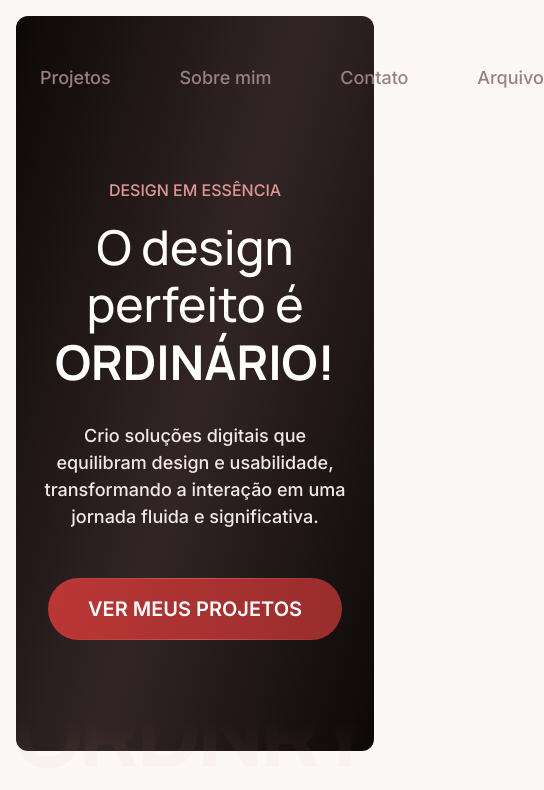
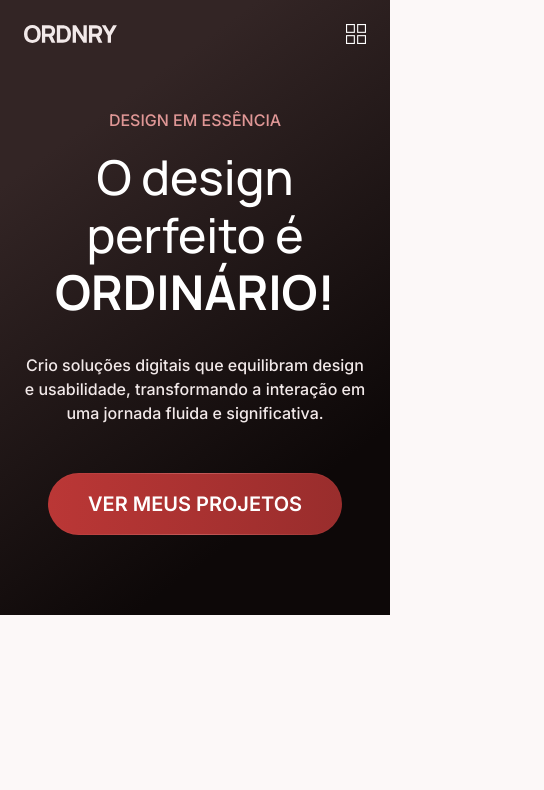
Before and after one commit to SamucaDren/ORDNRY-Portfolio, a React (Vite) app in the folder portfolio_ORDNRY/: page / in a window 390 px wide. Shown: the top 790 px of the page, 544 px wide, since content can reach past the window. Built offline with nearby package versions, Linux system fonts and the light colour scheme.

Commit message:
hero-section-mobile

```diff
--- a/portfolio_ORDNRY/src/pages/Home/Componentes/HeroSection-Style.css
+++ b/portfolio_ORDNRY/src/pages/Home/Componentes/HeroSection-Style.css
@@ -44,3 +44,22 @@
   bottom: -17px;
   z-index: 1;
 }
+
+@media (max-width: 768px) {
+  .hero-section {
+    padding: 24px 24px 80px 24px;
+    border-radius: 24px;
+    margin: 0;
+    gap: 64px;
+    border-radius: 0px;
+    background: linear-gradient(144deg, #332525 20.82%, #0d0808 79.18%);
+  }
+
+  .hero-content-container {
+    height: fit-content;
+  }
+
+  .overlay-hero {
+    display: none;
+  }
+}
--- a/portfolio_ORDNRY/src/pages/Home/Componentes/HeroSection.tsx
+++ b/portfolio_ORDNRY/src/pages/Home/Componentes/HeroSection.tsx
@@ -44,7 +44,7 @@ function HeroSection() {
           </div>
           <p
             className={
-              (isMobile ? "body-18-medium" : "body-16-medium") +
+              (isMobile ? "body-16-medium" : "body-18-medium") +
               " color-neutral-200"
             }
           >
--- a/portfolio_ORDNRY/src/resources/NavBar.tsx
+++ b/portfolio_ORDNRY/src/resources/NavBar.tsx
@@ -1,5 +1,18 @@
+import { useEffect, useState } from "react";
 import "./Navbar-Style.css";
 export default function Navbar() {
+  const [isMobile, setIsMobile] = useState(false);
+
+  useEffect(() => {
+    const checkScreen = () => {
+      setIsMobile(window.innerWidth <= 768);
+    };
+
+    checkScreen();
+    window.addEventListener("resize", checkScreen);
+
+    return () => window.removeEventListener("resize", checkScreen);
+  }, []);
   return (
     <nav className="container-navbar">
       <svg
@@ -16,6 +29,50 @@ export default function Navbar() {
         <path d="M17.9475 17.64V0.360001H25.2435C25.4115 0.360001 25.6355 0.368001 25.9155 0.384C26.2035 0.392001 26.4595 0.416001 26.6835 0.456001C27.7155 0.616001 28.5595 0.956 29.2155 1.476C29.8795 1.996 30.3675 2.652 30.6795 3.444C30.9915 4.228 31.1475 5.104 31.1475 6.072C31.1475 7.52 30.7875 8.76 30.0675 9.792C29.3475 10.816 28.2195 11.448 26.6835 11.688L25.2435 11.784H21.2115V17.64H17.9475ZM27.6915 17.64L24.2835 10.608L27.6435 9.96L31.3875 17.64H27.6915ZM21.2115 8.736H25.0995C25.2675 8.736 25.4515 8.728 25.6515 8.712C25.8515 8.696 26.0355 8.664 26.2035 8.616C26.6435 8.496 26.9835 8.296 27.2235 8.016C27.4635 7.728 27.6275 7.412 27.7155 7.068C27.8115 6.716 27.8595 6.384 27.8595 6.072C27.8595 5.76 27.8115 5.432 27.7155 5.088C27.6275 4.736 27.4635 4.42 27.2235 4.14C26.9835 3.852 26.6435 3.648 26.2035 3.528C26.0355 3.48 25.8515 3.448 25.6515 3.432C25.4515 3.416 25.2675 3.408 25.0995 3.408H21.2115V8.736Z" />
         <path d="M8.376 18C6.648 18 5.156 17.624 3.9 16.872C2.652 16.12 1.688 15.068 1.008 13.716C0.336 12.364 0 10.792 0 9C0 7.208 0.336 5.636 1.008 4.284C1.688 2.932 2.652 1.88 3.9 1.128C5.156 0.376 6.648 0 8.376 0C10.104 0 11.592 0.376 12.84 1.128C14.096 1.88 15.06 2.932 15.732 4.284C16.412 5.636 16.752 7.208 16.752 9C16.752 10.792 16.412 12.364 15.732 13.716C15.06 15.068 14.096 16.12 12.84 16.872C11.592 17.624 10.104 18 8.376 18ZM8.376 14.928C9.472 14.944 10.384 14.708 11.112 14.22C11.84 13.732 12.384 13.04 12.744 12.144C13.112 11.248 13.296 10.2 13.296 9C13.296 7.8 13.112 6.76 12.744 5.88C12.384 5 11.84 4.316 11.112 3.828C10.384 3.34 9.472 3.088 8.376 3.072C7.28 3.056 6.368 3.292 5.64 3.78C4.912 4.268 4.364 4.96 3.996 5.856C3.636 6.752 3.456 7.8 3.456 9C3.456 10.2 3.636 11.24 3.996 12.12C4.364 13 4.912 13.684 5.64 14.172C6.368 14.66 7.28 14.912 8.376 14.928Z" />
       </svg>
+
+      {isMobile ? (
+        <svg
+          xmlns="http://www.w3.org/2000/svg"
+          width="20"
+          height="20"
+          viewBox="0 0 20 20"
+          fill="none"
+        >
+          <rect
+            x="0.555556"
+            y="0.555556"
+            width="7.77778"
+            height="7.77778"
+            stroke="white"
+            strokeWidth="1.11111"
+          />
+          <rect
+            x="0.555556"
+            y="11.6668"
+            width="7.77778"
+            height="7.77778"
+            stroke="white"
+            strokeWidth="1.11111"
+          />
+          <rect
+            x="11.6669"
+            y="0.555556"
+            width="7.77778"
+            height="7.77778"
+            stroke="white"
+            strokeWidth="1.11111"
+          />
+          <rect
+            x="11.6669"
+            y="11.6668"
+            width="7.77778"
+            height="7.77778"
+            stroke="white"
+            strokeWidth="1.11111"
+          />
+        </svg>
+      ) : (
+        <>
           <div className="container-nav-link color-neutral-500 body-18-medium">
             <a>Projetos</a>
             <a>Sobre mim</a>
@@ -23,6 +80,8 @@ export default function Navbar() {
             <a>Arquivo</a>
           </div>
           <div className="container-profile"></div>
+        </>
+      )}
     </nav>
   );
 }
```
Lines whose indentation alone changed are shown as unchanged.
